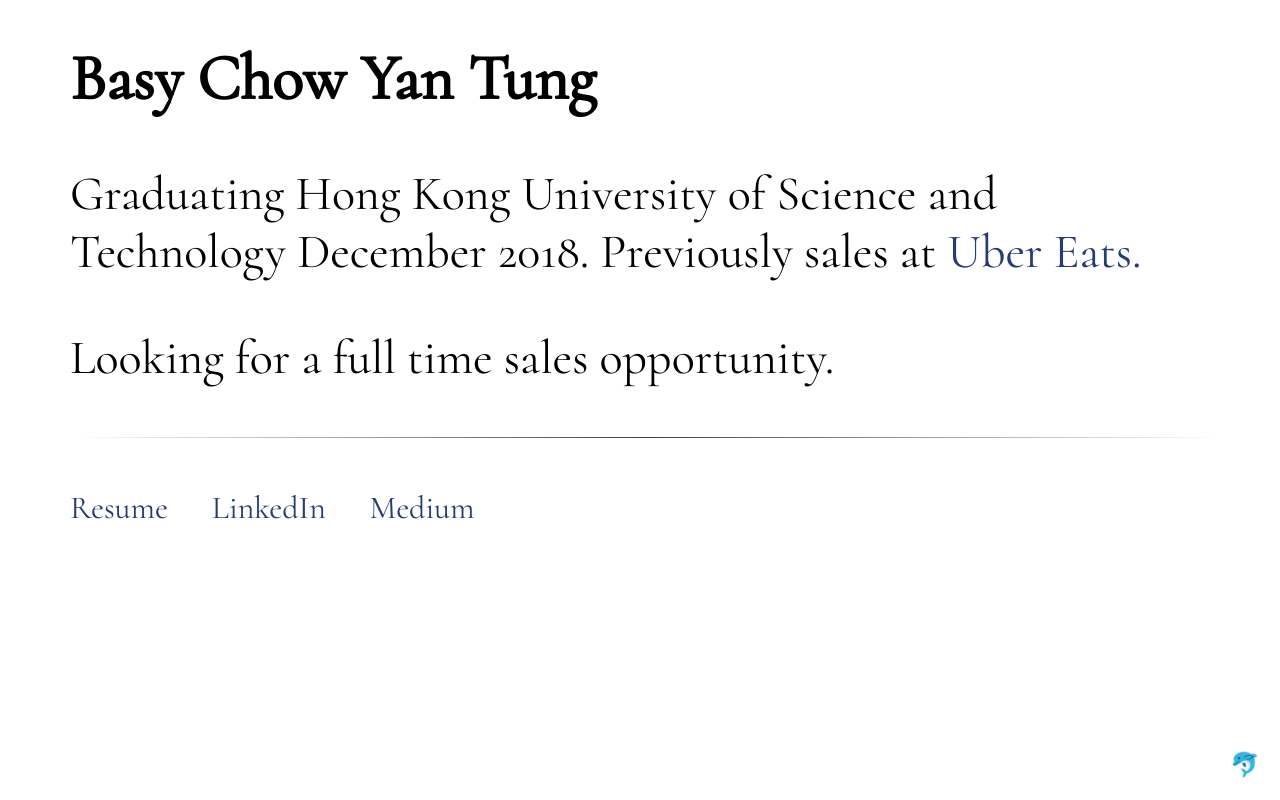
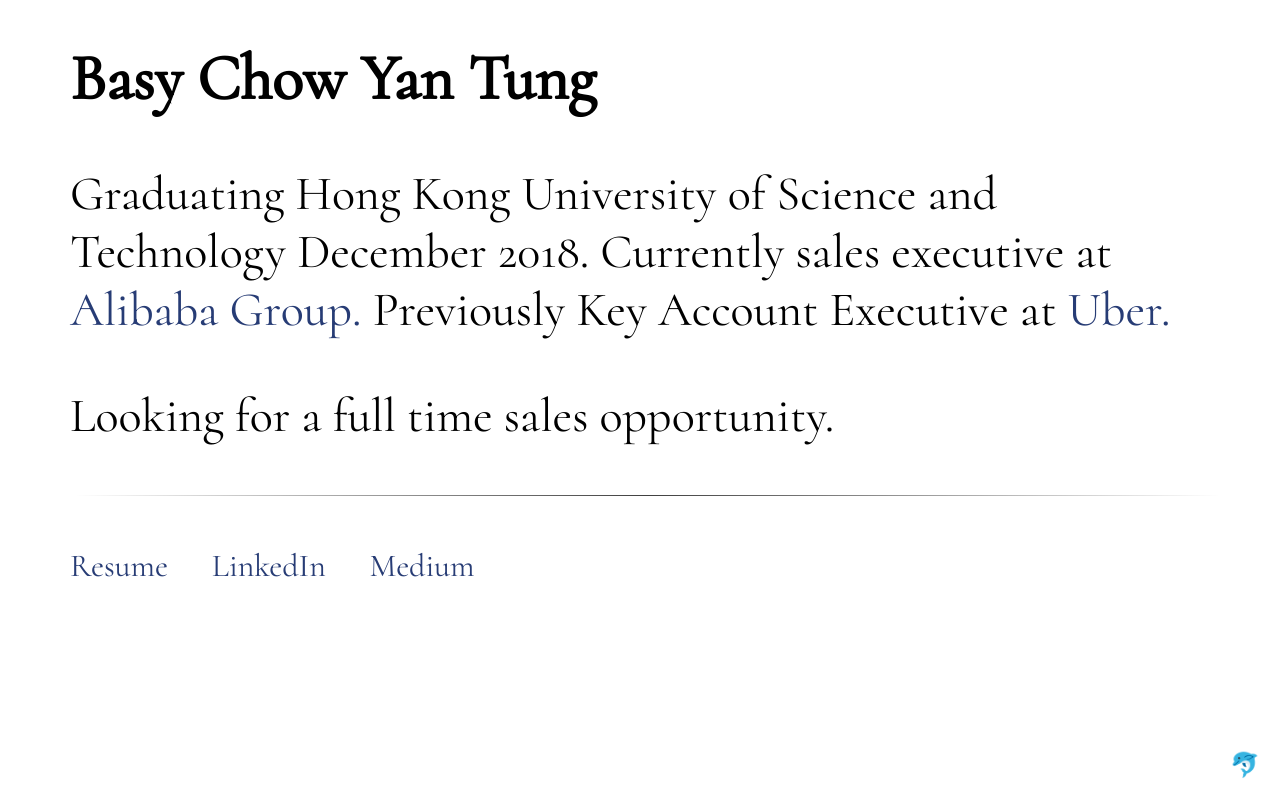
Before and after one commit to ColdSauce/dolphin, a plain HTML site: page index.html in a window 1280 px wide. Drawn offline with Linux system fonts and the light colour scheme.

Commit message:
Update description

```diff
--- a/index.html
+++ b/index.html
@@ -23,8 +23,8 @@
   <body>
     <div id="description">
       <h1> Basy Chow Yan Tung</h1>
-      <p> Graduating Hong Kong University of Science and Technology December 2018.  Previously sales at <a href="https://www.ubereats.com/">Uber Eats.</a> </p>
-      <p> Looking for a full time sales opportunity. </p>
+        <p> Graduating Hong Kong University of Science and Technology December 2018. Currently sales executive at <a href="https://www.alibabagroup.com">Alibaba Group.</a> Previously Key Account Executive at <a href="https://www.ubereats.com/">Uber.</a> </p>
+        <p> Looking for a full time sales opportunity. </p>
     </div>
     <hr>
     <footer>
```
